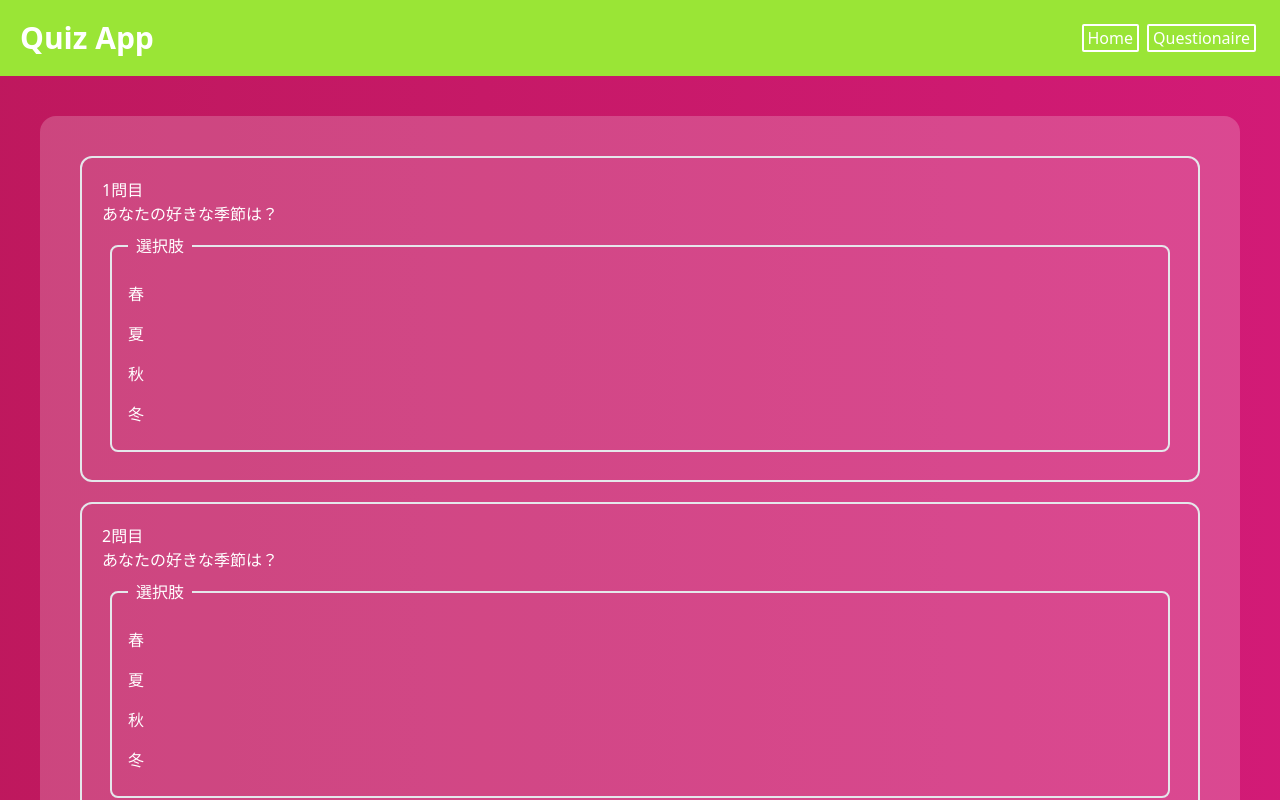
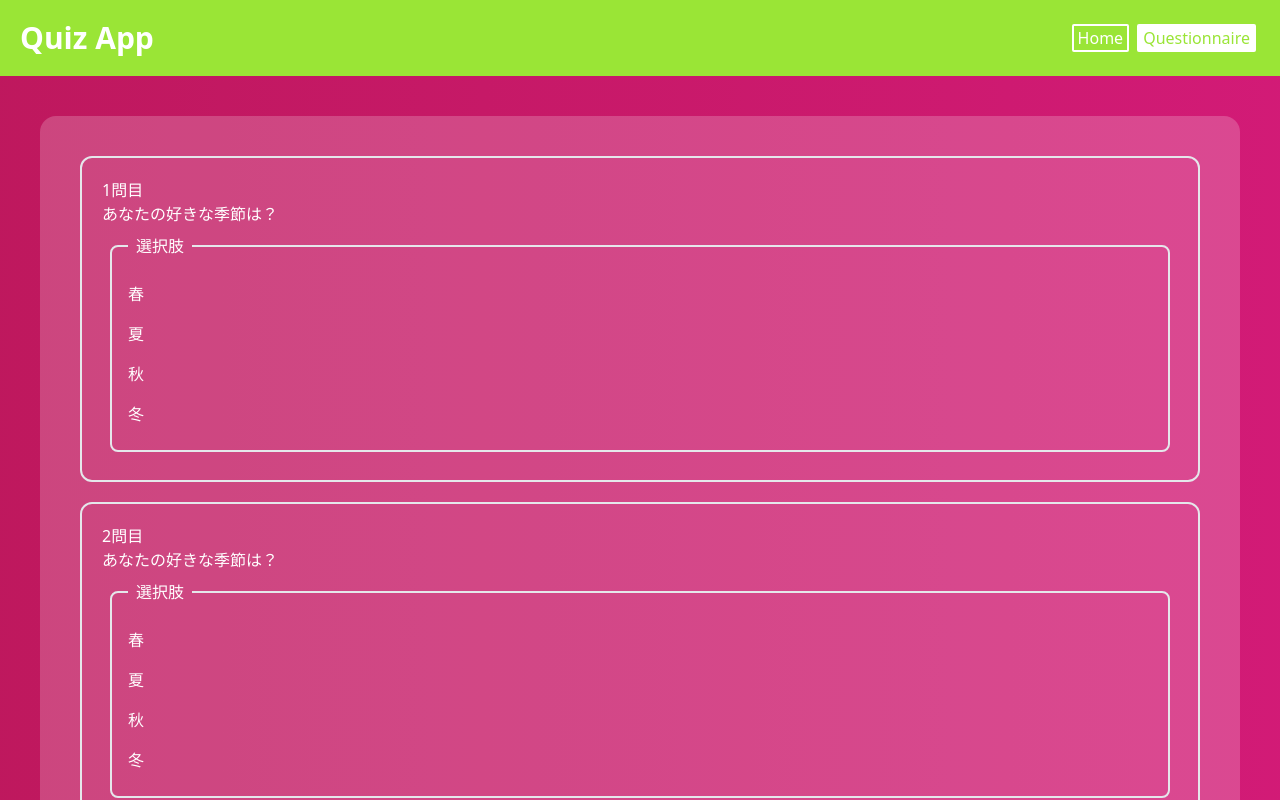
Before and after one commit to kawaneao1996/CITRINE_MATCH, a React (Vite) app: page /questionnaire in a window 1280 px wide. Shown: the top 800 px of the page. Built offline with nearby package versions, Linux system fonts and the light colour scheme.

Commit message:
ヘッダーのリンクの不具合を解消

```diff
--- a/src/App.tsx
+++ b/src/App.tsx
@@ -11,6 +11,7 @@ const router = createBrowserRouter([
     path: "/",
     element: <HomeTemplate />,
   },
+  // TODO error pageを作成する
   {
     path: "/questionnaire",
     element: <QuestionnaireTemplate />,
--- a/src/organisms/Header.tsx
+++ b/src/organisms/Header.tsx
@@ -28,7 +28,7 @@ export default function Header() {
                     </div>
                     <div className="flex flex-row justify-end items-center flex-grow">
                         <HeaderContent path="/" label="Home" />
-                        <HeaderContent path="/questionaire" label="Questionaire" />
+                        <HeaderContent path="/questionnaire" label="Questionnaire" />
                     </div>
                 </div>
             </header>
```
Also changed, not shown: 1 other file (tests, documents, lock files or other folders).
